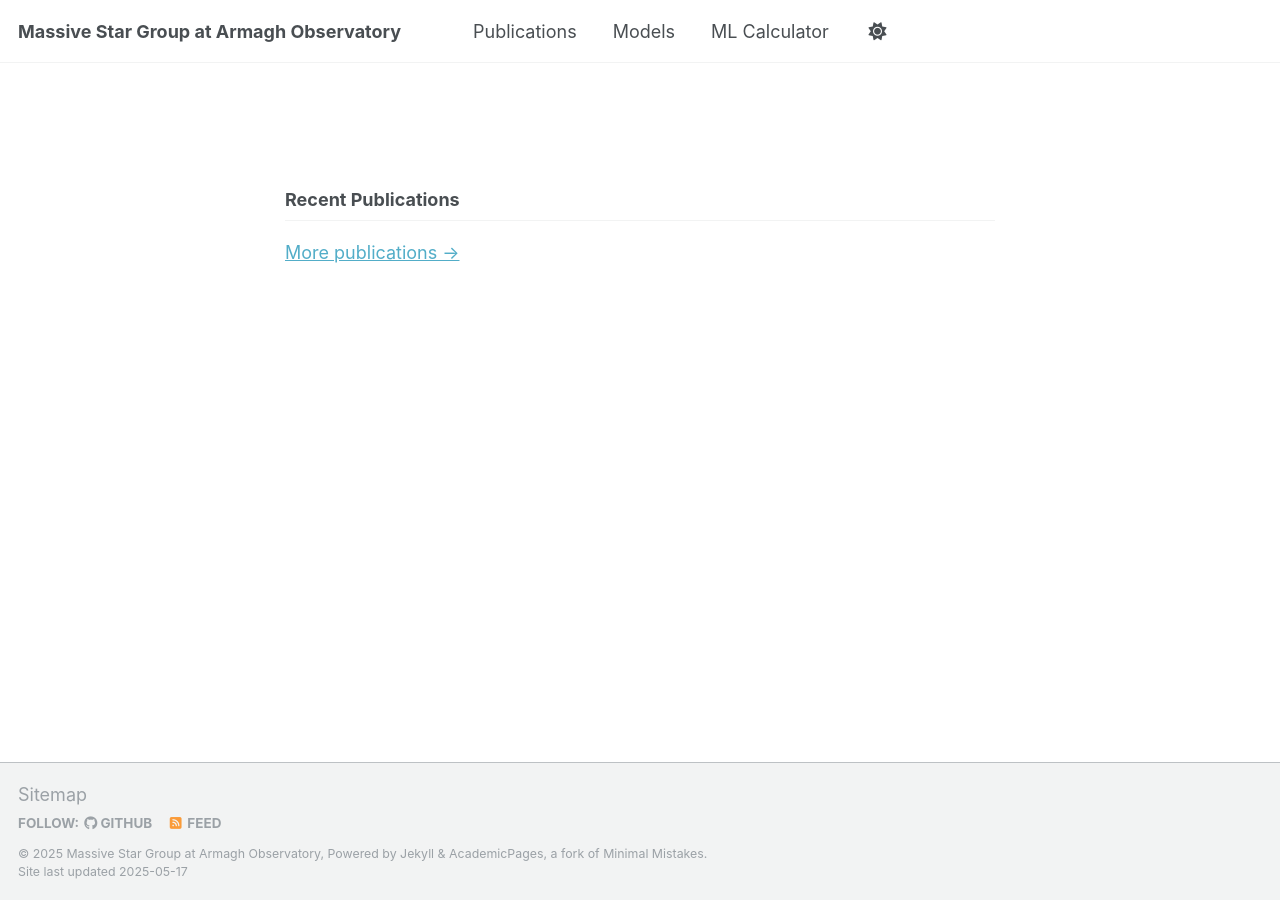
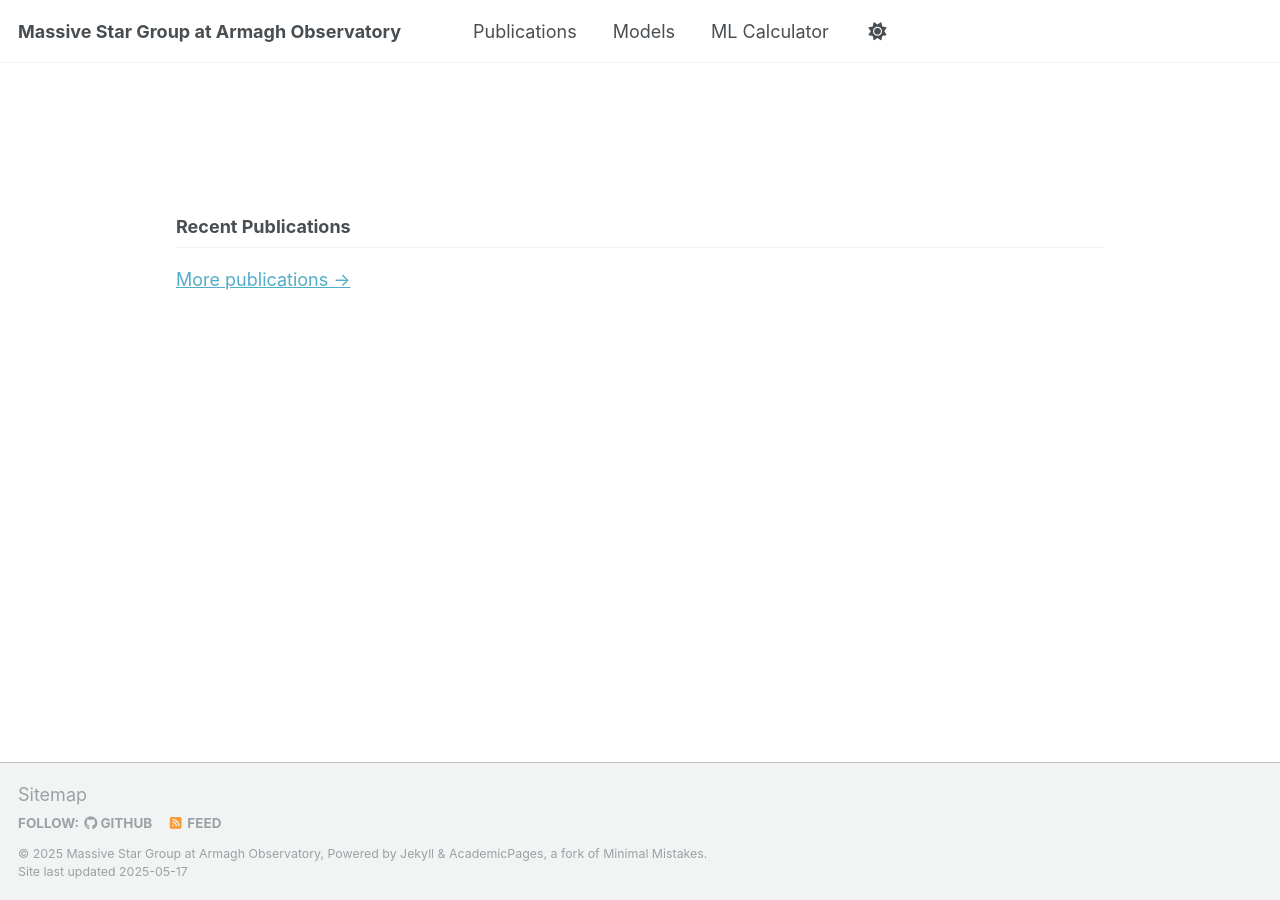
Before and after one commit to Mdot-com/mdot.com, a Jekyll site: the page built from index.md, in a window 1280 px wide. Built offline with Jekyll 4.4.1, drawn with Linux system fonts in a browser that asks for light colours.

Commit message:
Update archive.html

```diff
--- a/_layouts/archive.html
+++ b/_layouts/archive.html
@@ -16,9 +16,25 @@
   {% endunless %}
 {% endif %}
 
+<style>
+  #main {
+    display: flex;
+    justify-content: center;
+    padding: 2rem;
+  }
+  .archive {
+    max-width: 800px;
+    width: 100%;
+    text-align: justify;
+  }
+  .page__title {
+    text-align: center;
+  }
+</style>
+
 <div id="main" role="main">
 
-  <div class="archive" style="max-width: 800px; margin: 0 auto; text-align: justify; padding: 1.5rem;">
+  <div class="archive">
     {% unless page.header.overlay_color or page.header.overlay_image %}
       <h1 class="page__title">{{ page.title }}</h1>
     {% endunless %}
```
